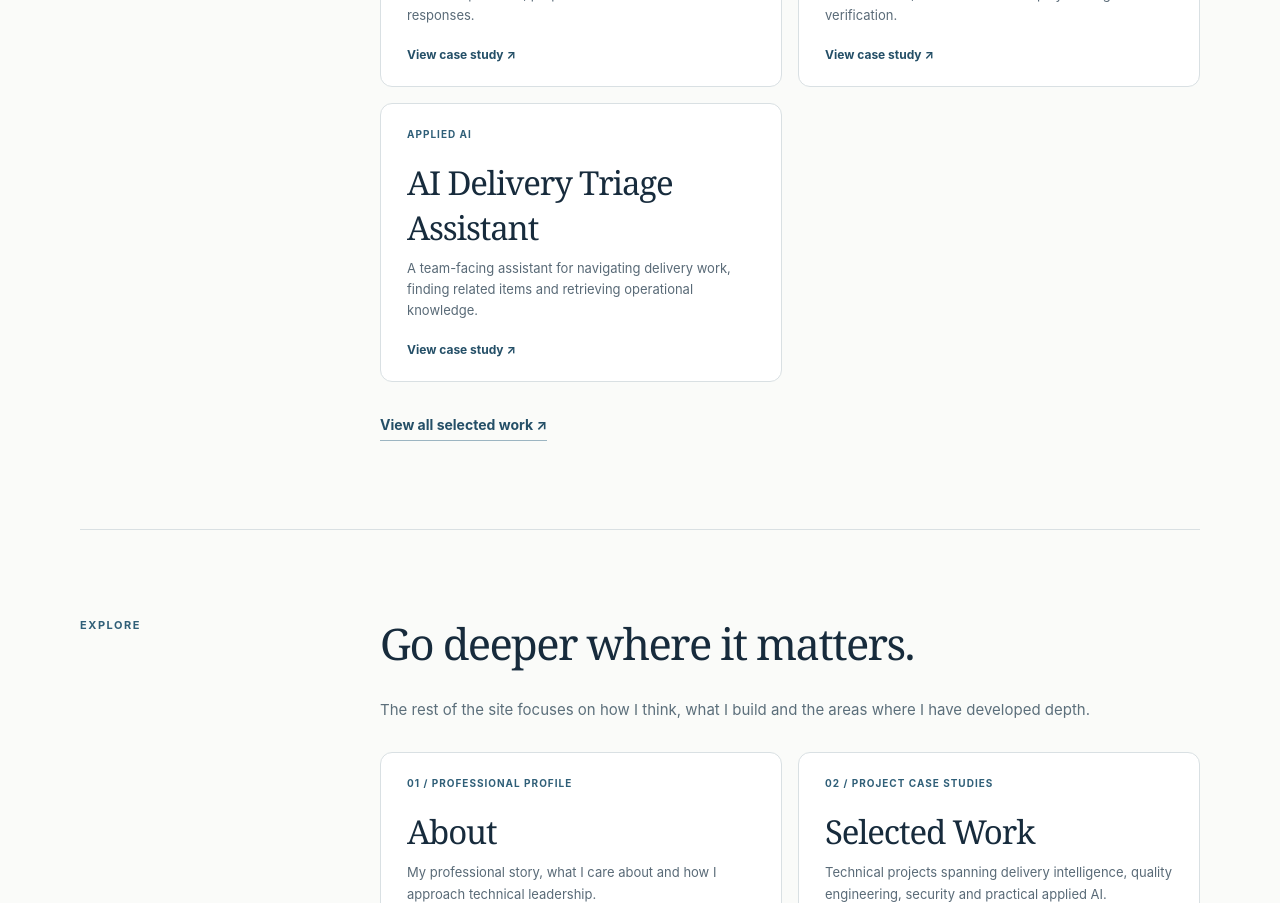
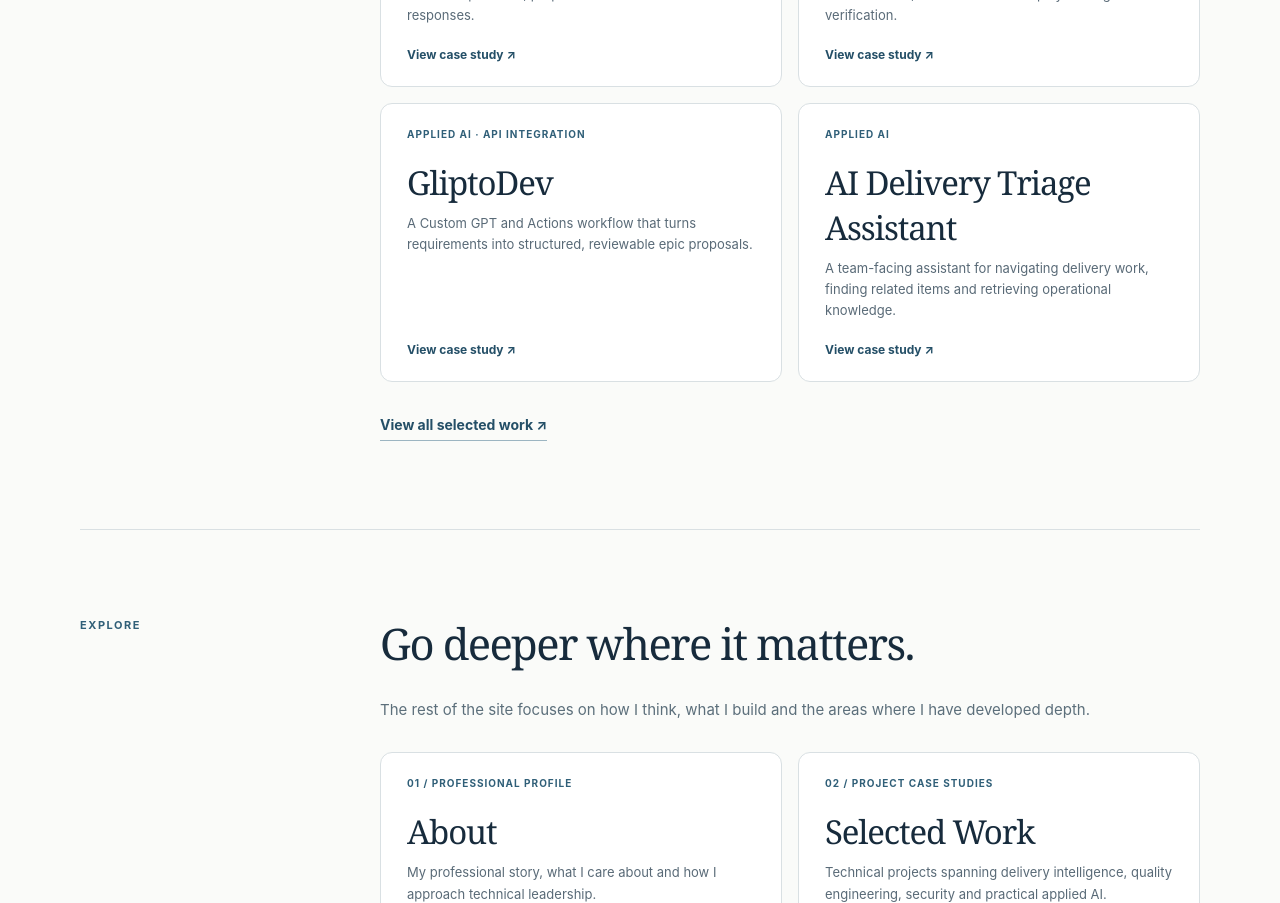
Before and after one commit to CeciG21/cg-website, a Next.js app: page / in a window 1280 px wide. Shown: the part 2500-3403 px from the top of the page. Built offline with nearby package versions, Linux system fonts and the light colour scheme.

Commit message:
portfolio: add GliptoDev to homepage selected projects

```diff
--- a/app/page.tsx
+++ b/app/page.tsx
@@ -39,6 +39,12 @@ const projects = [
     detail: "Quality engineering",
     description: "A framework-aware quality gate combining GitHub branch review, CI evidence and deployed-stage smoke verification.",
     href: "/projects/cg-qa/",
+  },
+  {
+    title: "GliptoDev",
+    detail: "Applied AI · API integration",
+    description: "A Custom GPT and Actions workflow that turns requirements into structured, reviewable epic proposals.",
+    href: "/projects/gliptodev/",
   },
   {
     title: "AI Delivery Triage Assistant",
```
